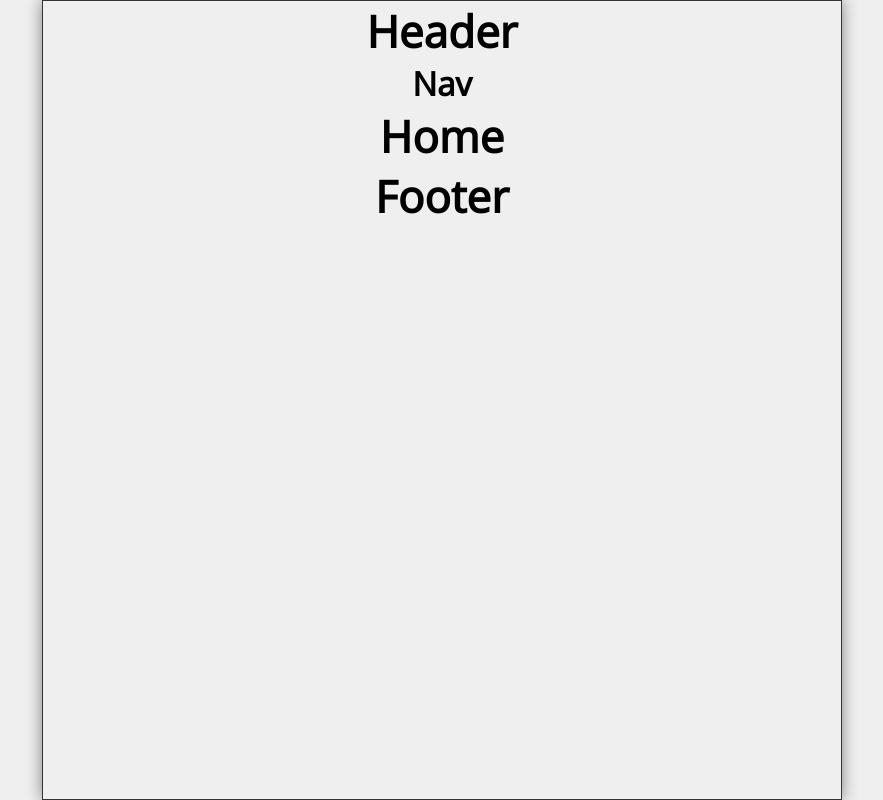
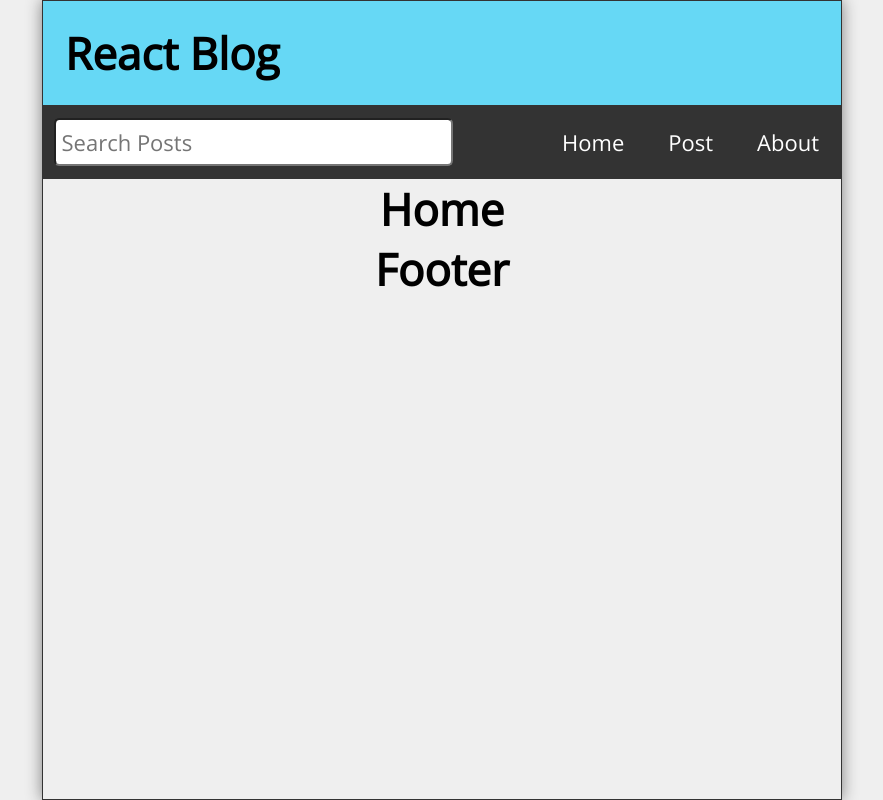
Before and after one commit to ktllama/reactblog, a React (Create React App) app: page / in a window 1280 px wide. Shown: the whole page, without its empty margins (198-1081 px from the left). Built offline with nearby package versions, Linux system fonts and the light colour scheme.

Commit message:
created nav bar and header

```diff
--- a/src/App.js
+++ b/src/App.js
@@ -13,7 +13,7 @@
 function App() {
   return (
     <div className="App">
-      <Header />
+      <Header title="React Blog"/>
       <Nav />
         <Switch>
           <Route exact path="/">
--- a/src/Header.js
+++ b/src/Header.js
@@ -1,7 +1,7 @@
-const Header = () => {
+const Header = ({ title }) => {
     return (
-        <header>
-            <h1>Header</h1>
+        <header className="Header">
+            <h1>{title}</h1>
         </header>
     )
 };
--- a/src/Nav.js
+++ b/src/Nav.js
@@ -1,7 +1,23 @@
-const Nav = () => {
+import { Link } from 'react-router-dom';
+
+const Nav = ({ search, setSearch }) => {
     return (
-        <nav>
-            <h1>Nav</h1>
+        <nav className="Nav">
+            <form className="searchForm" onSubmit={(e)=>e.preventDefault()}>
+                <label htmlFor="search">Search Posts</label>
+                <input
+                    id="search"
+                    type="text"
+                    placeholder="Search Posts"
+                    value={search}
+                    onChange={(e) => setSearch(e.target.value)}
+                />
+            </form>
+            <ul>
+                <li><Link to="/">Home</Link></li>
+                <li><Link to="/post">Post</Link></li>
+                <li><Link to="/about">About</Link></li>
+            </ul>
         </nav>
     )
 };
```
